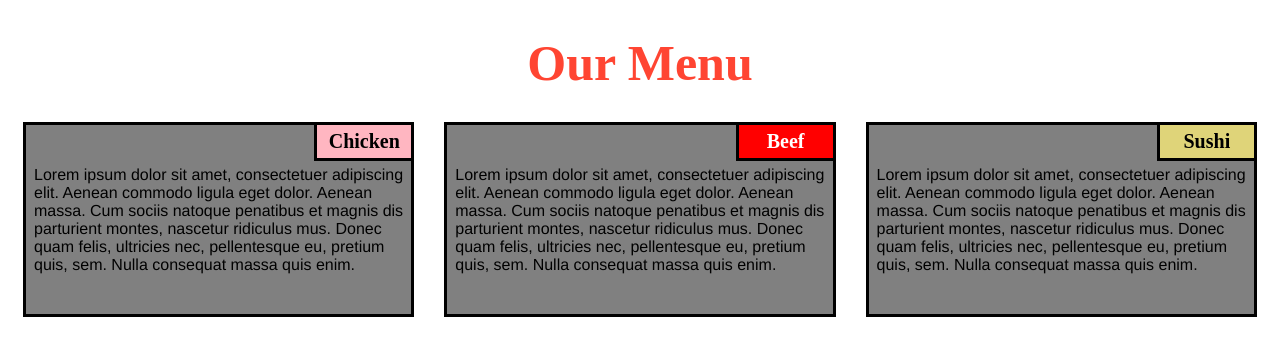
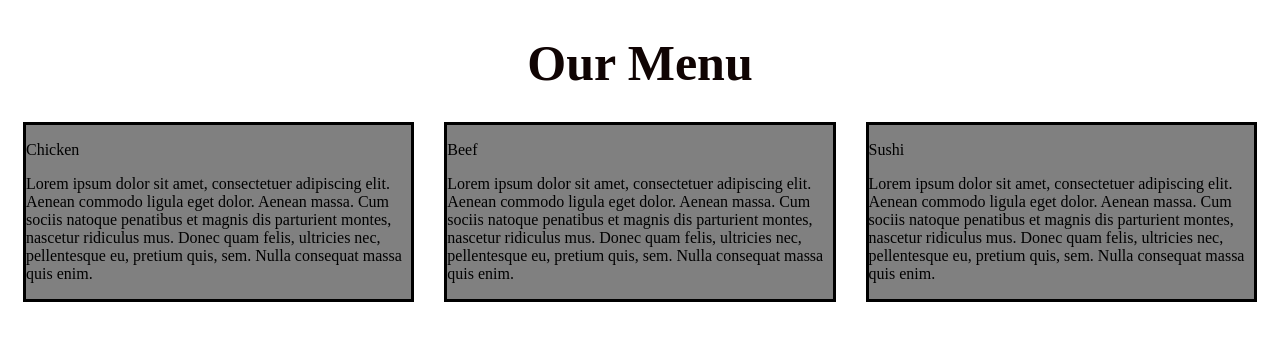
Before and after one commit to DOVAHXKIIN/Module2-Solution, a plain HTML site: page index.html in a window 1280 px wide. Drawn offline with Linux system fonts and the light colour scheme.

Commit message:
Update Style.css

```diff
--- a/Style.css
+++ b/Style.css
@@ -1,4 +1,3 @@
-/*basic style*/
 * {
     box-sizing: border-box;
 }
@@ -10,7 +9,7 @@
 h1 {
    margin-bottom: 15px;
 text-align: center;
-    color: #ff4532;
+color: #100403;
 font-size: 50px;
 }
 
@@ -35,7 +34,7 @@
     margin-bottom: auto;
 }
 
-    .sub1 {
+.a1 {
     float: right;
     width: 100px;
     padding: 5px;
@@ -48,7 +47,7 @@
 
 }
 
-    .sub2 {
+.a2 {
     float: right;
     color: white;
     width: 100px;
@@ -62,7 +61,7 @@
 
 }
 
-    .sub3 {
+.a3{
     color: black;
     float: right;
     width: 100px;
@@ -76,7 +75,7 @@
 
 }
 
-    .content {
+.c {
     padding: 5px;
     border: none;
     background-color: gray;
```
Lines whose indentation alone changed are shown as unchanged.
